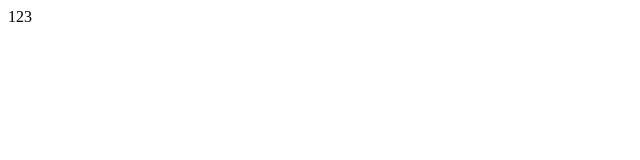
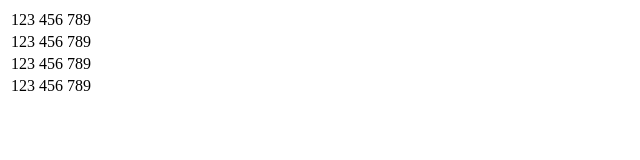
Before and after one commit to minggg1030/test01_ds, a plain HTML site: page index.html in a window 1280 px wide. Shown: the whole page, without its empty margins (0-640 px from the left). Drawn offline with Linux system fonts and the light colour scheme.

Commit message:
Update index.html

```diff
--- a/index.html
+++ b/index.html
@@ -6,6 +6,27 @@
     <title>Document</title>
 </head>
 <body>
-    123
+    <table>
+        <tr>
+            <td>123</td>
+            <td>456</td>
+            <td>789</td>
+        </tr>
+        <tr>
+            <td>123</td>
+            <td>456</td>
+            <td>789</td>
+        </tr>
+        <tr>
+            <td>123</td>
+            <td>456</td>
+            <td>789</td>
+        </tr>
+        <tr>
+            <td>123</td>
+            <td>456</td>
+            <td>789</td>
+        </tr>
+    </table>
 </body>
 </html>
```
